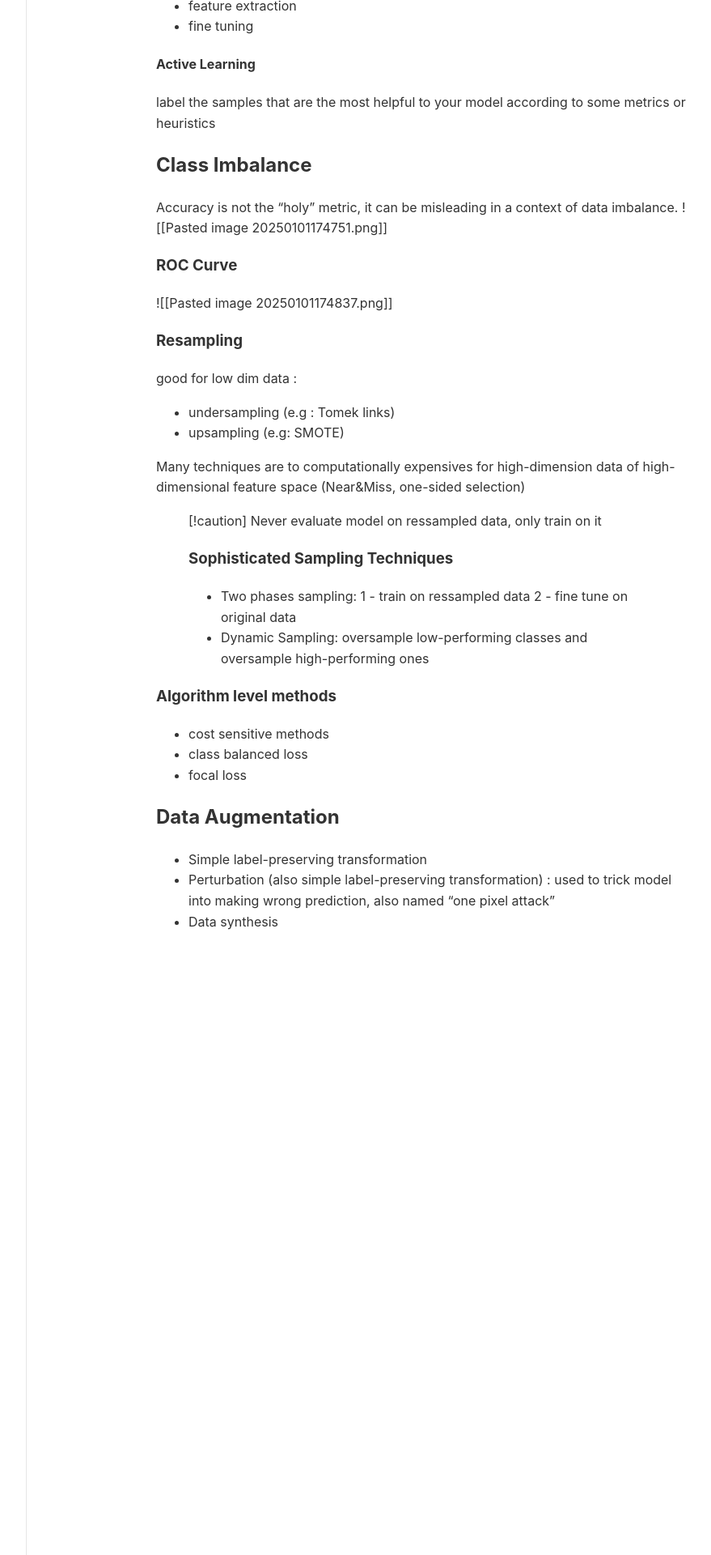
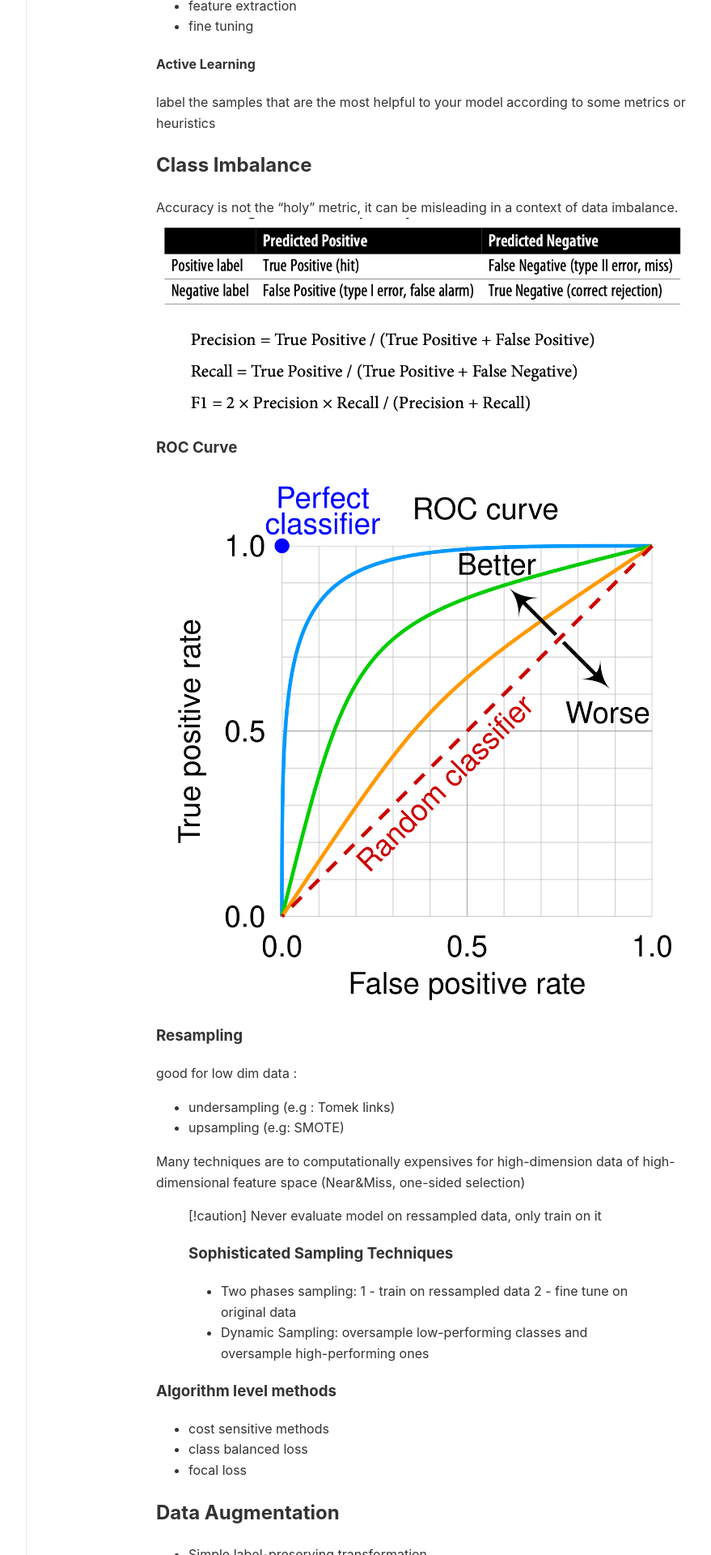
Before and after one commit to tayheau/tayheau.github.io, a Jekyll site: the page built from _notes/designing-ml-systems/chapter2.md, in a window 1280 px wide. Shown: the part 1906-3826 px from the top of the page at 81% size, without its empty margins (268-1147 px from the left). Built offline with Jekyll 4.4.1, drawn with Linux system fonts in a browser that asks for light colours.

Commit message:
Update chapter2.md

```diff
--- a/_notes/designing-ml-systems/chapter2.md
+++ b/_notes/designing-ml-systems/chapter2.md
@@ -73,9 +73,9 @@ label the samples that are the most helpful to your model according to some metr
 
 ## Class Imbalance
 Accuracy is not the "holy" metric, it can be misleading in a context of data imbalance.
-![[Pasted image 20250101174751.png]]
+![](/_medias/Pastedimage20250101174751.png)
 ### ROC Curve
-![[Pasted image 20250101174837.png]]
+![](/_medias/Pastedimage20250101174837.png)
 ### Resampling
 good for low dim data :
 - undersampling (e.g : Tomek links)
```
